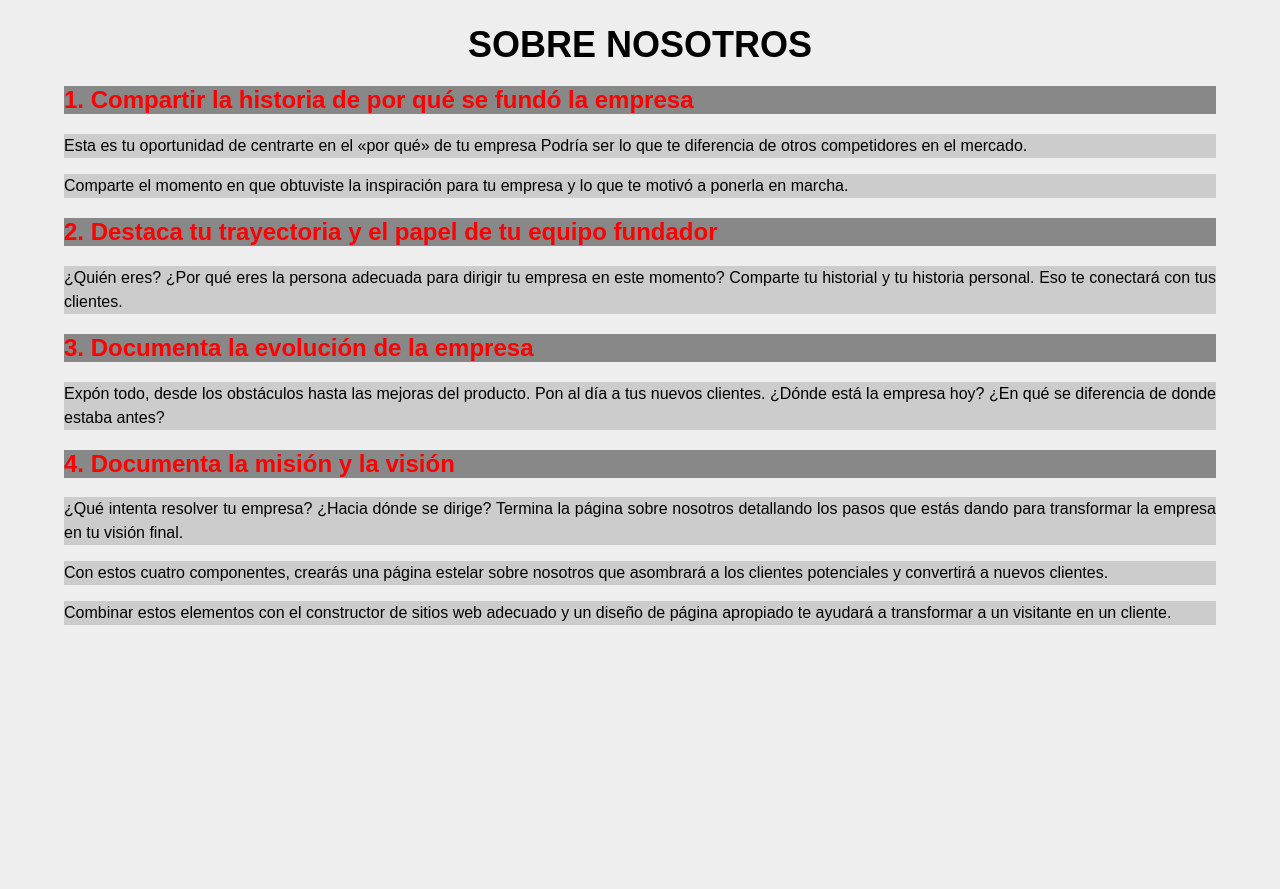
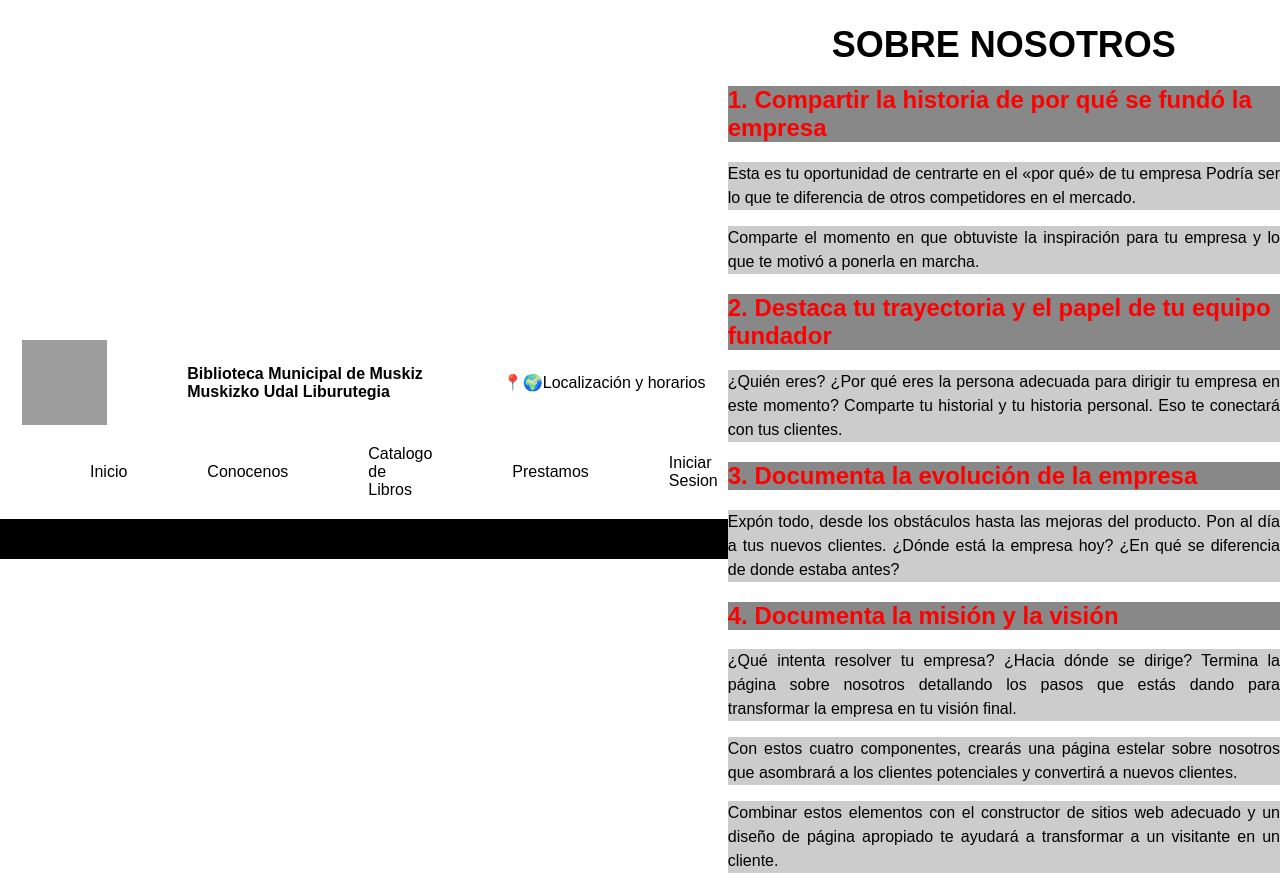
Before and after one commit to Sendoa6/Reto-2, a PHP site: page /Conocenos.html in a window 1280 px wide. Before the commit the page ends 625 px from the top, so only its background shows below. Run offline with PHP 8.4, Linux system fonts and the light colour scheme; grey boxes are pictures that could not be loaded.

Commit message:
conocenosV0.2

```diff
--- a/Conocenos.html
+++ b/Conocenos.html
@@ -7,6 +7,24 @@
   <link rel="stylesheet" href="estilosconocenos.css">
 </head>
 <body>
+    <header>
+        <nav>
+          <img src="https://encrypted-tbn0.gstatic.com/images?q=tbn:ANd9GcSgwIRrFipHhzib2ULMT65_BOWt4EEIxC5SIg&s" alt="Logo ayuntamiento muskiz" height="85px" width="85px">
+          <ul id="uno"><b>
+            <li>Biblioteca Municipal de Muskiz</li>
+            <li>Muskizko Udal Liburutegia</li>
+          </ul></b>
+          <a href="https://maps.app.goo.gl/edZ15iYRnLJY2kUx6" target="_blank">📍🌍Localización y horarios</a>
+        </nav>
+        <nav  >
+          <a href="index.html"> Inicio</a>
+          <a href="Conocenos.html"> Conocenos</a>
+          <a href="CatalogoDeLibros.html"> Catalogo de Libros</a>
+          <a href="Prestamos.html"> Prestamos</a>
+          <a href="Formulario1.html"> Iniciar Sesion</a>
+       </nav>
+      </header>
+<div>
    <h1> Sobre nosotros </h1>
 
     <h2>1. Compartir la historia de por qué se fundó la empresa</h2>
@@ -37,6 +55,6 @@
 
     <p>Combinar estos elementos con el constructor de sitios web adecuado y un diseño de página apropiado te
     ayudará a transformar a un visitante en un cliente.</p>
-
+</div>
 
 </body>
--- a/estilosconocenos.css
+++ b/estilosconocenos.css
@@ -1,9 +1,46 @@
+body {
+    margin: 0;
+    font-family: Arial, sans-serif;
+    display: flex;
+    justify-content: center;
+    align-items: center;
+}
 
-body {
-    font-family: Arial, sans-serif;
-    background-color: #eeeeee;
-    width: 90%;
-    margin: 0 auto;
+header {
+    display: flex;
+    flex-direction: column;
+    align-items: center;
+}
+
+nav {
+    display: flex;
+    align-items: center;
+    padding: 10px;
+}
+
+nav img {
+    margin-right: 80px;
+}
+
+nav ul {
+    list-style-type: none;
+    padding: 0;
+    margin: 0;
+}
+
+nav a {
+    margin-left: 80px;
+    text-decoration: none;
+    color: inherit;
+}
+
+#uno li {
+    margin: 0;
+}
+header {
+    border-bottom: 40px solid black;
+    padding-bottom: 10px;
+    width: 100%;
 }
 
 h1 {
```
